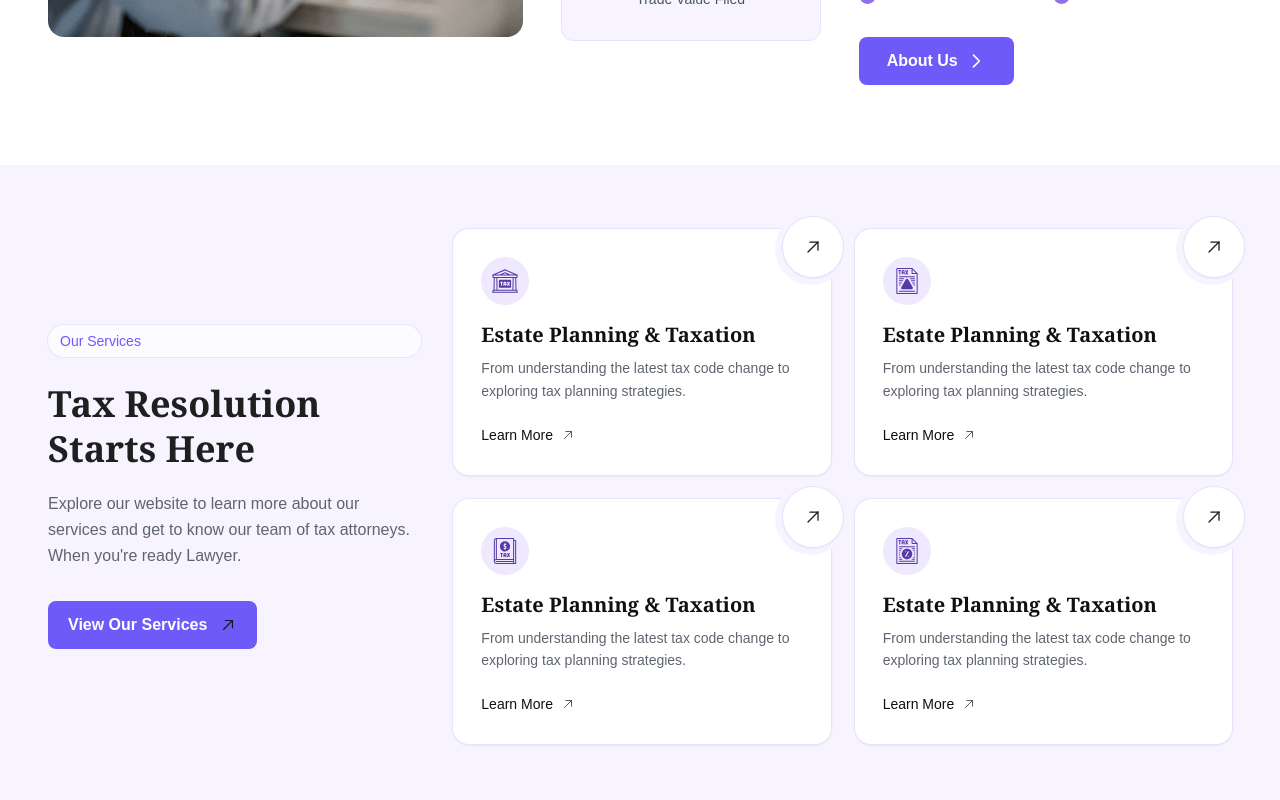
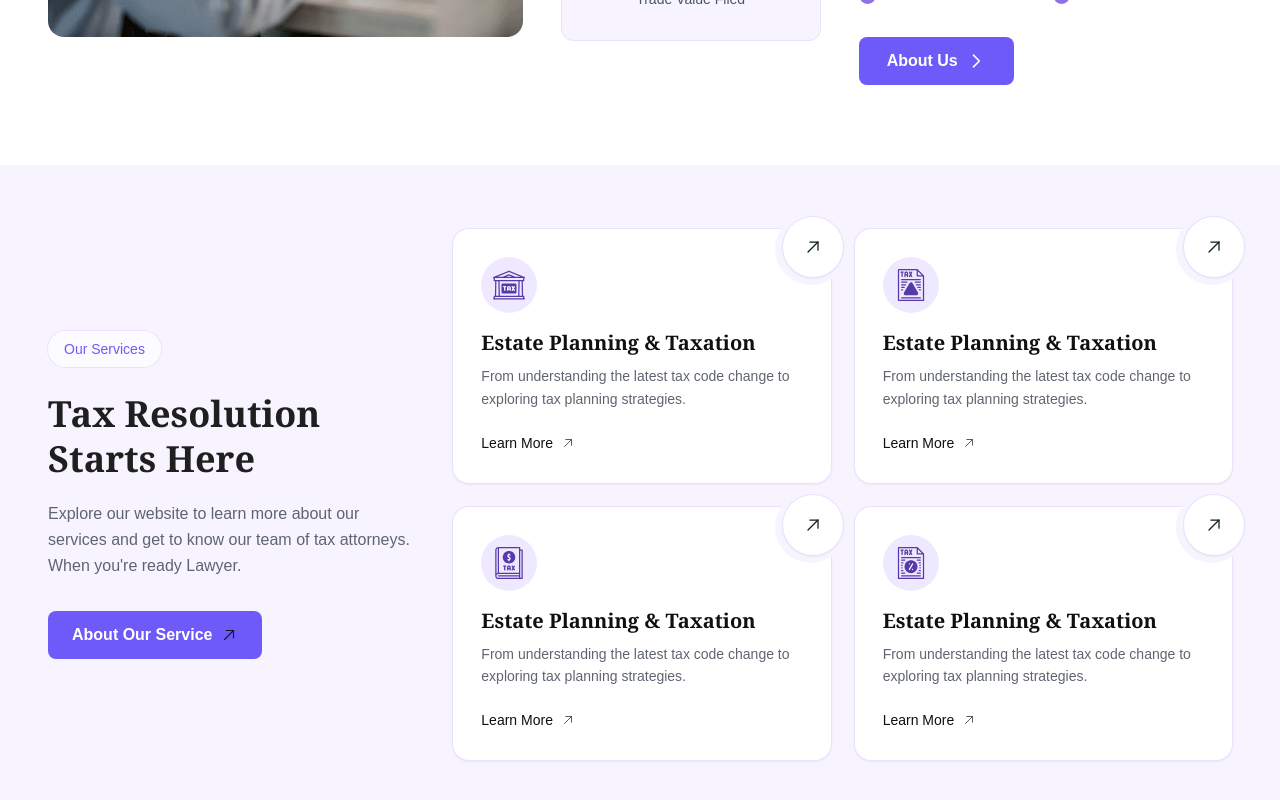
Before and after one commit to AneeVerse/rocket-passport, a Next.js app: page / in a window 1280 px wide. Shown: the part 1893-2693 px from the top of the page. Built offline with nearby package versions, Linux system fonts and the light colour scheme.

Commit message:
Enhance ServiceSection component with improved button text, styling adjustments, and updated icon sizes for better visual consistency

```diff
--- a/src/components/ServiceSection.tsx
+++ b/src/components/ServiceSection.tsx
@@ -42,9 +42,8 @@ export default function ServiceSection() {
         <div className="grid grid-cols-1 lg:grid-cols-12 gap-8">
           {/* Left intro column */}
           <div className="lg:col-span-4 flex flex-col justify-center">
-            <div className="inline-flex items-center px-3 py-1.5 rounded-full text-sm font-medium mb-6 bg-white/70 text-[#6E59F9] ring-1 ring-[#E9E2FF]">
+            <div className="inline-flex items-center px-4 py-2 rounded-full text-sm font-medium mb-6 bg-white/70 text-[#6E59F9] ring-1 ring-[#E9E2FF] w-fit">
               Our Services
-
             </div>
             <h2 className="text-3xl md:text-4xl font-serif font-bold text-[#1f1f1f] leading-tight mb-5">
               Tax Resolution
@@ -54,10 +53,10 @@ export default function ServiceSection() {
               Explore our website to learn more about our services and get to know our team of tax
               attorneys. When you&apos;re ready Lawyer.
             </p>
-            <button className="inline-flex items-center gap-3 bg-[#6E59F9] hover:bg-[#5C48F5] text-white font-semibold py-3 px-5 rounded-lg transition-colors w-max">
-              View Our Services
-              <Image src="/images/service/arrow_right.svg" alt="arrow" width={18} height={18} />
-            </button>
+             <button className="inline-flex items-center gap-2 bg-[#6E59F9] hover:bg-[#5C48F5] text-white font-semibold py-3 px-6 rounded-lg transition-colors w-fit">
+               About Our Service
+               <Image src="/images/service/arrow_right.svg" alt="arrow" width={18} height={18} />
+             </button>
           </div>
 
           {/* Right services grid */}
@@ -66,7 +65,7 @@ export default function ServiceSection() {
               return (
                 <div
                   key={`${service.title}-${idx}`}
-                  className="group relative rounded-2xl p-6 md:p-7 ring-1 ring-[#E9E2FF] bg-white text-[#101010] transition-colors duration-200 hover:bg-[#6E59F9] hover:text-white shadow-sm"
+                  className="group relative rounded-2xl p-6 md:p-7 ring-1 ring-[#E9E2FF] bg-white text-[#101010] transition-colors duration-200 hover:bg-[#6E59F9] hover:text-white shadow-sm min-h-[200px]"
                 >
                   {/* cut-out notch top-right */}
                   <div className="pointer-events-none before:content-[''] before:absolute before:-top-4 before:-right-4 before:w-18 before:h-18 before:bg-[#F7F3FF] before:rounded-full"></div>
@@ -78,12 +77,12 @@ export default function ServiceSection() {
 
                   {/* icon bubble */}
                   <div className="mb-4">
-                    <div className="inline-flex items-center justify-center rounded-full w-12 h-12 bg-[#EFE9FF] transition-colors duration-200 group-hover:bg-white/20">
+                    <div className="inline-flex items-center justify-center rounded-full w-14 h-14 bg-[#EFE9FF] transition-colors duration-200 group-hover:bg-white/20">
                       <Image
                         src={service.icon}
                         alt="service"
-                        width={26}
-                        height={26}
+                        width={32}
+                        height={32}
                         className="transition group-hover:invert group-hover:brightness-0"
                       />
                     </div>
```
